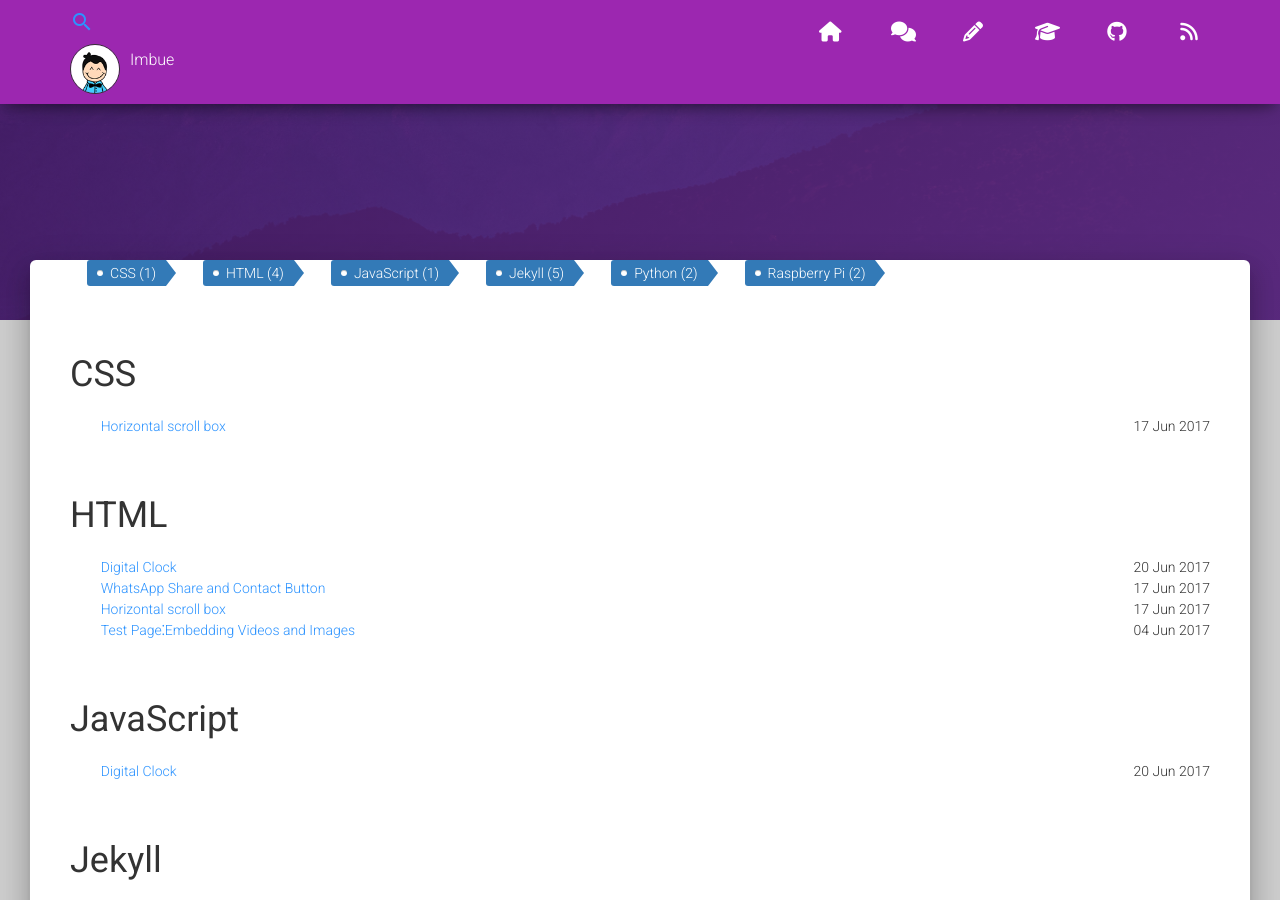
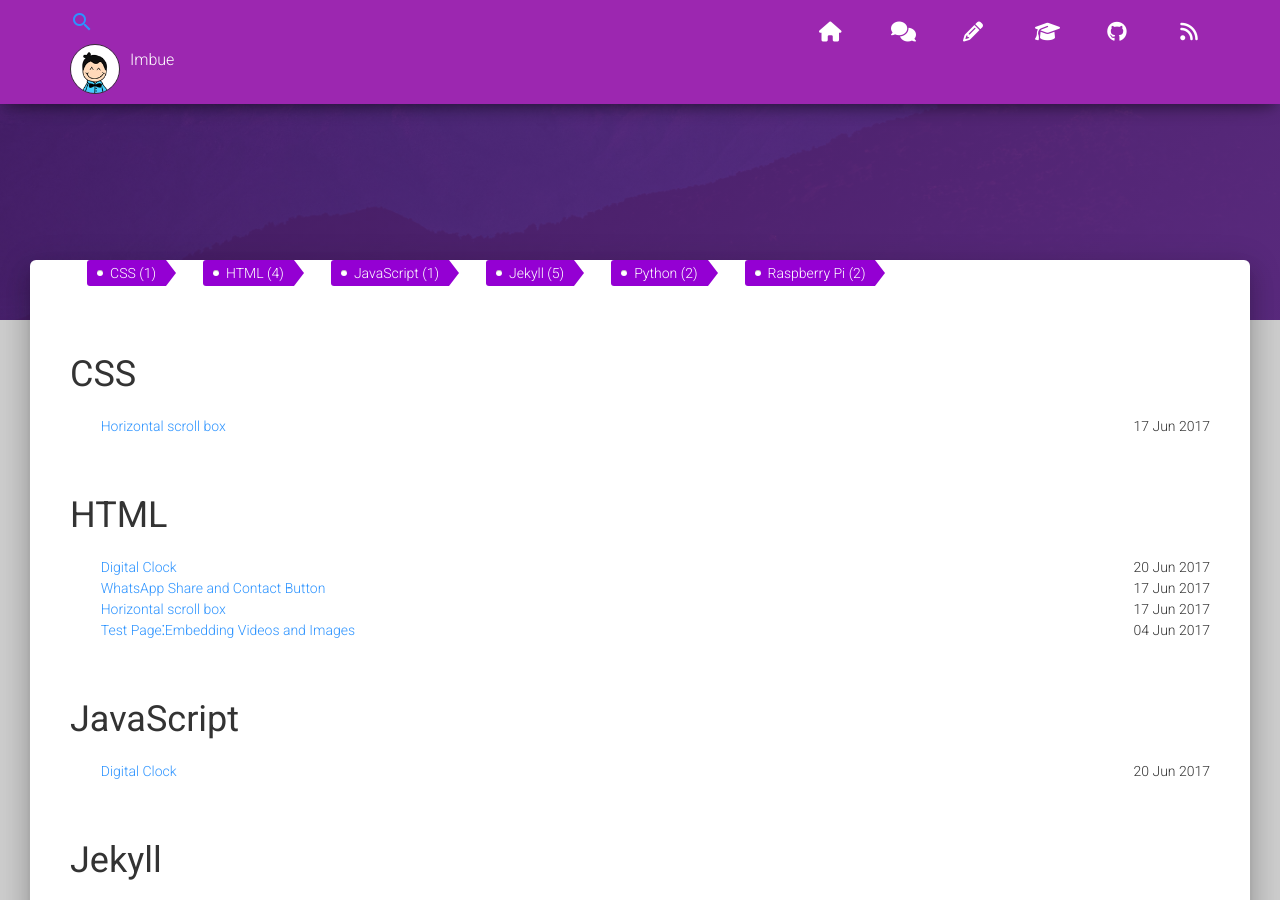
Before and after one commit to tip4programs/imbue, a Jekyll site: the page built from tags.md, in a window 1280 px wide and 900 px high, scrolled down 490 px. Built offline with Jekyll 4.4.1, drawn with Linux system fonts in a browser that asks for light colours; nearby versions of some CDN libraries.

Commit message:
Update additional.css

```diff
--- a/asset/css/additional.css
+++ b/asset/css/additional.css
@@ -70,7 +70,7 @@
 }
 
 .tagg {
-  background: #337ab7;
+  background: #9400D3;
   border-radius: 3px 0 0 3px;
   color: #ffffff;
   display: inline-block;
@@ -98,7 +98,7 @@
 .tagg::after {
   background: #fff;
   border-bottom: 13px solid transparent;
-  border-left: 10px solid #337ab7;
+  border-left: 10px solid #9400D3;
   border-top: 13px solid transparent;
   content: '';
   position: absolute;
@@ -106,12 +106,12 @@
   top: 0;
 }
 .tagg:hover {
-  background-color: #3c763d;
+  background-color: #32CD32;
   color: white;
 }
 
 .tagg:hover::after {
-   border-left-color: #3c763d;
+   border-left-color: #32CD32;
 }
 /* figure caption */
 figure img{
```
